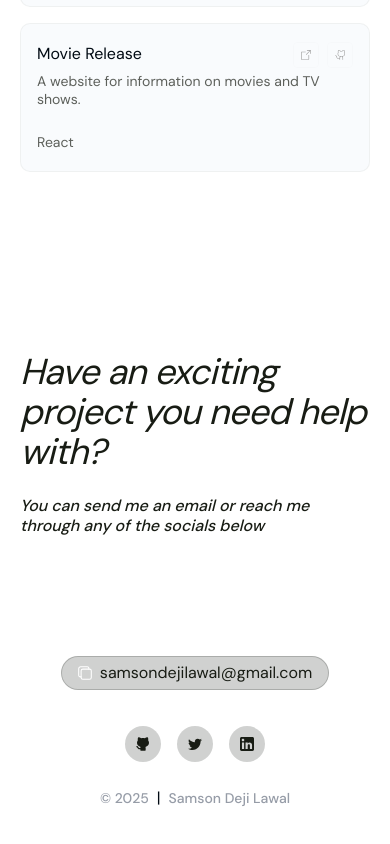
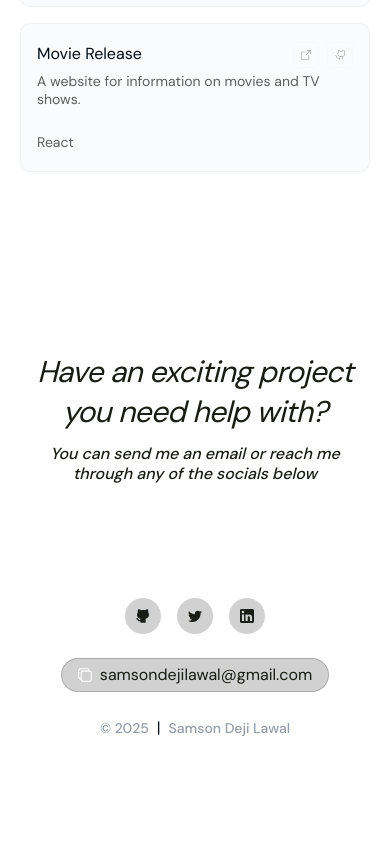
Before and after one commit to samsonlawal/My-Portfolio, a Next.js app: page / in a window 390 px wide. Shown: the part 3172-4016 px from the top of the page. Built offline with nearby package versions, Linux system fonts and the light colour scheme.

Commit message:
contact page

```diff
--- a/src/components/pages/contact/index.tsx
+++ b/src/components/pages/contact/index.tsx
@@ -2,20 +2,20 @@ export default function Contact() {
   return (
     <div className="max-screen-wrapper plane">
       <div
-        className="min-h-fit gap-30 lg:gap-0 lg:h-[600px] pt-[120px] items-center md:items-start md:py-[60px] flex flex-col justify-between text-[#181C14] max-screen-inner md:h-screen"
+        className="min-h-fit gap-30 lg:gap-0 h-[330px] lg:h-[600px] pt-[120px] items-center md:items-start md:py-[60px] flex flex-col justify-between text-[#181C14] max-screen-inner md:h-screen"
         id="contact"
       >
-        <div className="flex flex-col justify-between items-center md:items-start gap-6 text-left md:text-left">
-          <h1 className="max-w-430 text-[36px] lg:text-[60px] md:w-[450px] xl:w-[700px] tracking-tight leading-10 lg:leading-16 italic text-[#181C14] dark:text-[#fff]">
+        <div className="flex flex-col justify-between items-center md:items-start gap-3 md:gap-6 text-center md:text-left">
+          <h1 className="max-w-430 text-[30px] lg:text-[60px] md:w-[450px] xl:w-[700px] tracking-tight leading-10 lg:leading-16 italic text-[#181C14] dark:text-[#fff]">
             Have an exciting project you need help with?
           </h1>
-          <p className="text-[#181C14] dark:text-[#dbdbdb] text-[16px] md:w-[300px] leading-tight italic font-medium">
+          <p className="text-[#181C14] dark:text-powder/70 text-[16px] md:w-[300px] leading-tight italic font-medium">
             You can send me an email or reach me through any of the socials
             below
           </p>
         </div>
 
-        <div className="flex flex-col gap-4 items-start justify-between">
+        {/* <div className="flex flex-col gap-4 items-start justify-between">
           <div className="flex flex-row gap-2 px-4 py-1 justify-center items-center rounded-full border-[1.5px] border-[#181C14]/20 bg-[#181C14]/20 hover:bg-[#181c14]/40 dark:border-[#90aecf]/20 dark:bg-powder/8 transition-colors duration-300">
             <img
               src="/icons/copy-dark.svg"
@@ -27,7 +27,7 @@ export default function Contact() {
               samsondejilawal@gmail.com
             </p>
           </div>
-        </div>
+        </div> */}
       </div>
     </div>
   );
--- a/src/components/pages/footer/index.tsx
+++ b/src/components/pages/footer/index.tsx
@@ -49,6 +49,17 @@ export default function Footer() {
             </a>
           </div>
         </div>
+        <div className="flex flex-row gap-2 px-4 py-1 justify-center items-center rounded-full border-[1.5px] border-[#181C14]/20 bg-[#181C14]/20 hover:bg-[#181c14]/40 dark:border-[#90aecf]/20 dark:bg-powder/8 transition-colors duration-300">
+          <img
+            src="/icons/copy-dark.svg"
+            alt=""
+            className="w-[14px] cursor-pointer"
+          />
+
+          <p className="text-[#181C14] dark:text-white/70 text-[16px]">
+            samsondejilawal@gmail.com
+          </p>
+        </div>
         <div className="flex flex-row gap-2 w-fit justify-center items-center md:justify-start ">
           <p className=" text-sm font-medium text-gray-500/70">© 2025</p>
           <div className="text-oxford dark:text-gray-500/30">|</div>
```
